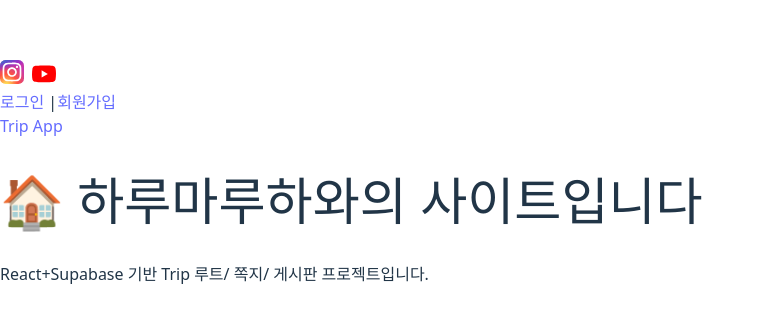
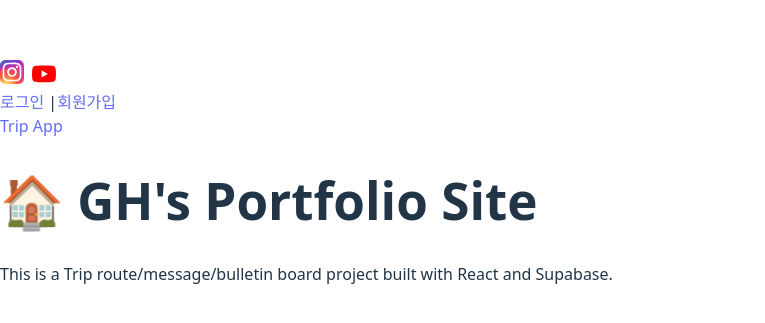
Before and after one commit to tyeyty/react-app, a React (Vite) app: page / in a window 1280 px wide. Shown: the part 219-542 px from the top of the page, without its empty margins (0-765 px from the left). Built offline with nearby package versions, Linux system fonts and the light colour scheme.

Commit message:
Fix: 에러수정

```diff
--- a/src/components/Header.tsx
+++ b/src/components/Header.tsx
@@ -1,4 +1,4 @@
-import React, { useEffect, useState } from "react";
+import { useEffect, useState } from "react";
 import { supabase } from "../lib/supabaseClient";
 
 export default function Header() {
--- a/src/pages/Home.tsx
+++ b/src/pages/Home.tsx
@@ -1,31 +1,18 @@
-// src/pages/Home.tsx
-import { useEffect, useState } from "react";
+import { useEffect } from "react";
 import { supabase } from "../lib/supabaseClient";
 
 export default function Home() {
-  const [user, setUser] = useState<any>(null);
-
   useEffect(() => {
-    // 현재 로그인된 사용자 가져오기
-    supabase.auth.getUser().then(({ data }) => {
-      setUser(data.user);
-    });
-
-    // 인증 상태 변경 감지
-    const { data: authListener } = supabase.auth.onAuthStateChange((_event, session) => {
-      setUser(session?.user ?? null);
-    });
-
-    return () => {
-      authListener.subscription.unsubscribe();
-    };
+    // 필요하다면 초기 로직 작성 가능
   }, []);
 
   return (
     <div className="min-h-screen flex items-center justify-center bg-white">
       <div className="text-center">
-        <h1 className="text-4xl font-bold mb-4">🏠 하루마루하와의 사이트입니다</h1>
-        <p className="text-gray-700 mb-6">React+Supabase 기반 Trip 루트/ 쪽지/ 게시판 프로젝트입니다.</p>
+        <h1 className="text-4xl font-bold mb-4">🏠 GH's Portfolio Site</h1>
+        <p className="text-gray-700 mb-6">
+          This is a Trip route/message/bulletin board project built with React and Supabase.
+        </p>
       </div>
     </div>
   );
--- a/tsconfig.app.json
+++ b/tsconfig.app.json
@@ -17,8 +17,8 @@
 
     /* Linting */
     "strict": true,
-    "noUnusedLocals": true,
-    "noUnusedParameters": true,
+    "noUnusedLocals": false,
+    "noUnusedParameters": false,
     "erasableSyntaxOnly": true,
     "noFallthroughCasesInSwitch": true,
     "noUncheckedSideEffectImports": true
```
